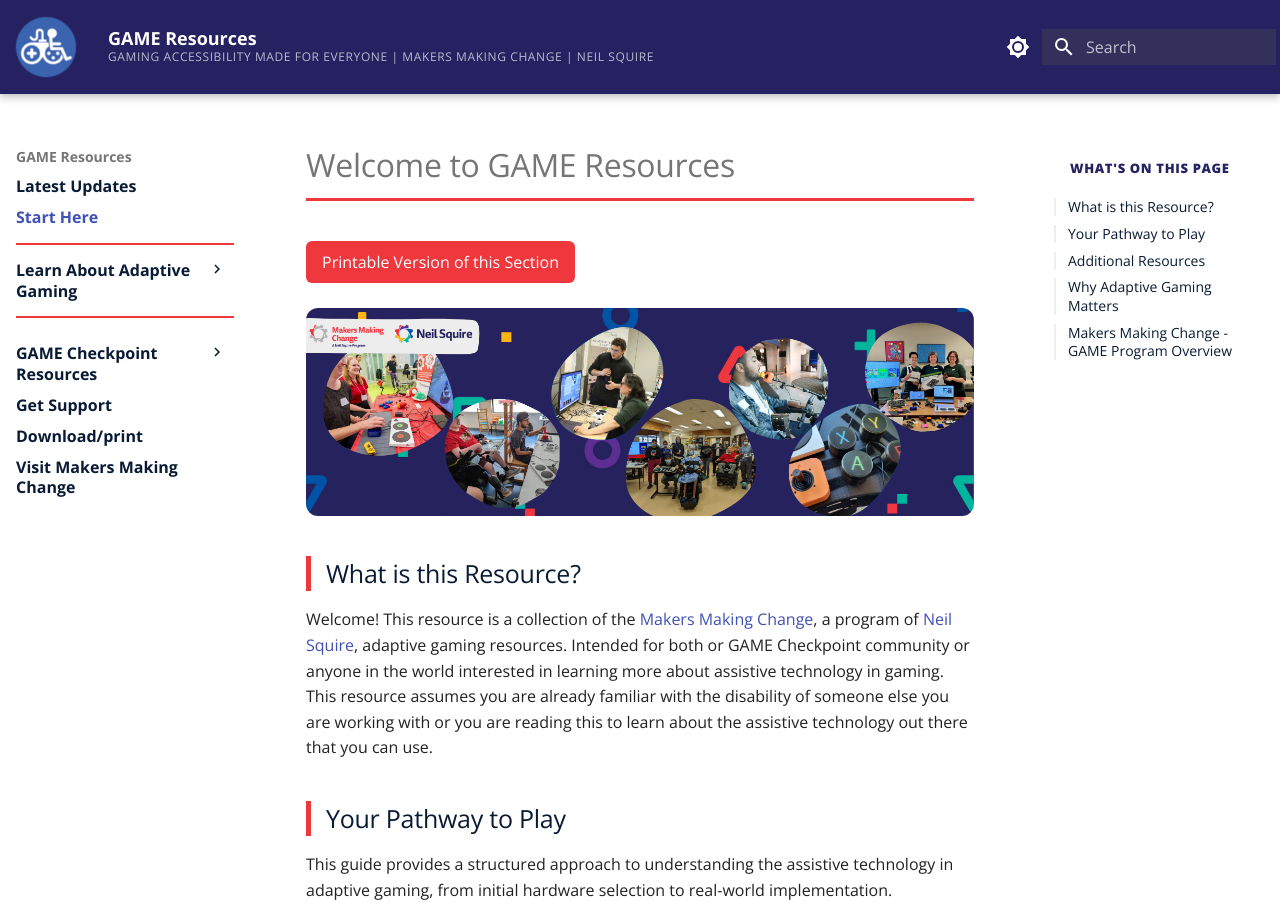
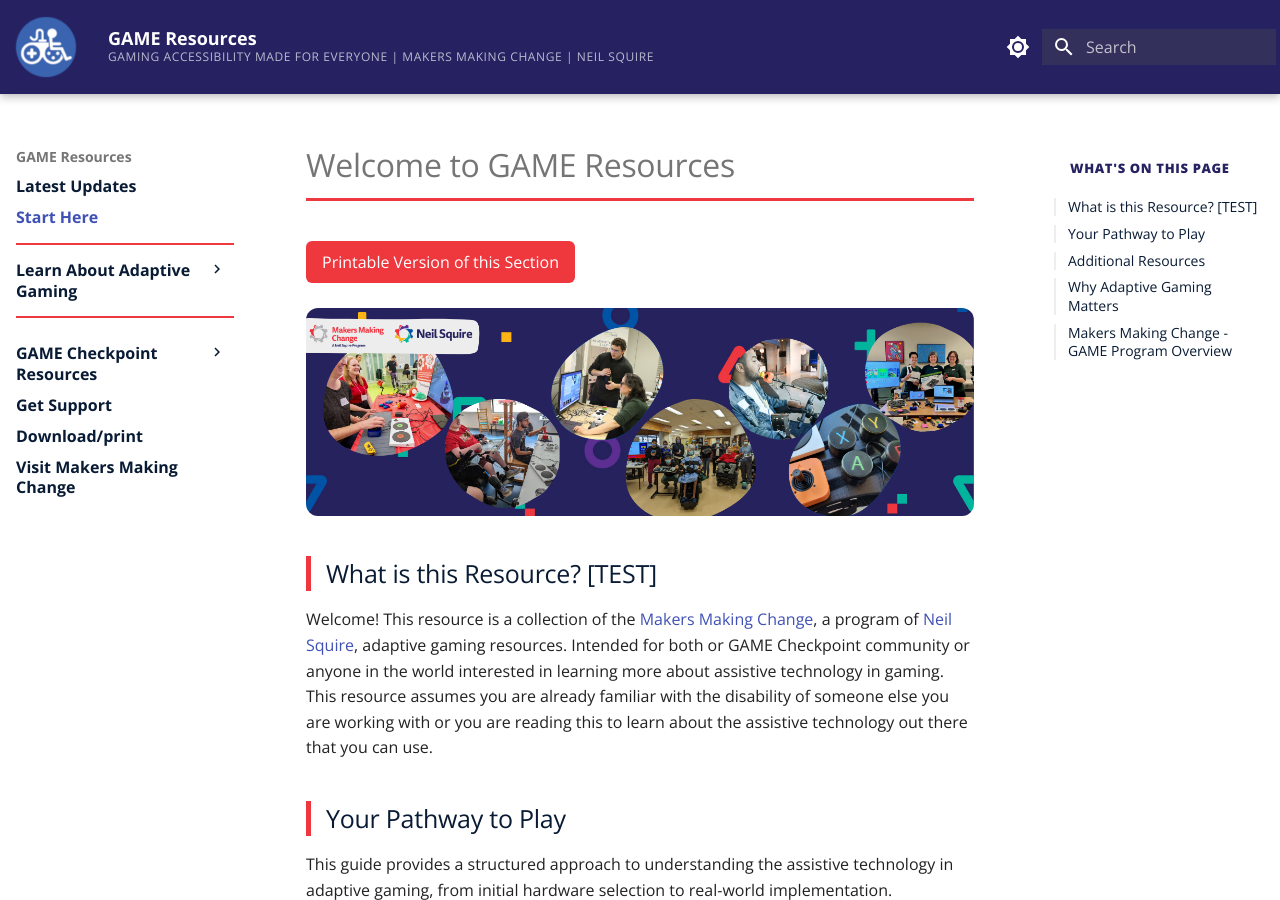
Before and after one commit to makersmakingchange/GAME-Checkpoints, an MkDocs documentation site: the page built from docs/index.md, in a window 1280 px wide and 900 px high. Built offline with MkDocs 1.6.1 and Material for MkDocs 9.7.7, drawn with Linux system fonts in a browser that asks for light colours.

Commit message:
Update index.md

```diff
--- a/docs/index.md
+++ b/docs/index.md
@@ -6,7 +6,7 @@
 
 <img src="./images/main-banner.png" class="page-banner" alt="decorative banner showing various gamers and adaptive gaming centres">
 
-## What is this Resource?
+## What is this Resource? [TEST]
 Welcome! This resource is a collection of the [Makers Making Change](https://www.makersmakingchange.com/), a program of [Neil Squire](https://www.neilsquire.ca/), adaptive gaming resources. Intended for both or GAME Checkpoint community or anyone in the world interested in learning more about assistive technology in gaming. This resource assumes you are already familiar with the disability of someone else you are working with or you are reading this to learn about the assistive technology out there that you can use.
 
 <div class="qr-link">
```
